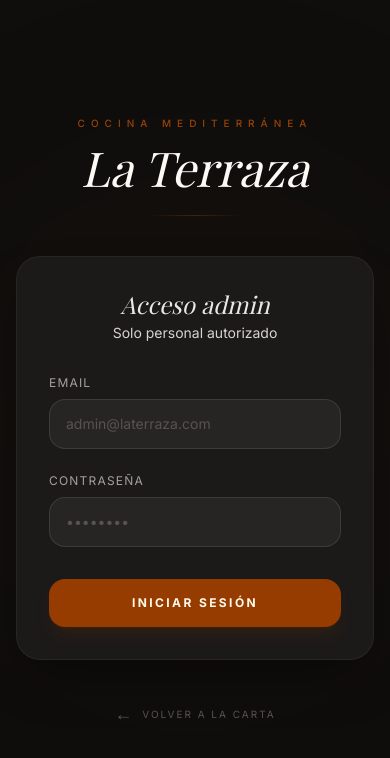
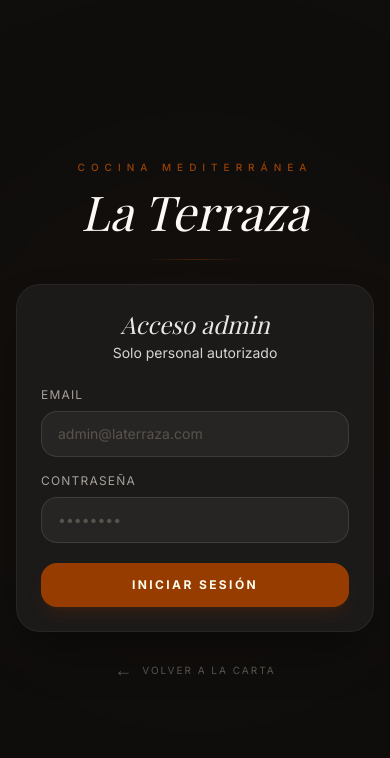
Before and after one commit to E4eTH/ejercicio_gestion_de_negocio, a React (Vite) app: page /login in a window 390 px wide. Shown: the top 758 px of the page. Built offline with nearby package versions, Linux system fonts and the light colour scheme; no server answers; a web font is replaced by a local one.

Commit message:
Correcciones en el Dashboard y Login

```diff
--- a/src/pages/LoginPage.jsx
+++ b/src/pages/LoginPage.jsx
@@ -26,13 +26,13 @@ const LoginPage = () => {
     };
 
     return (
-        <div className="min-h-screen bg-[#0f0e0d] flex flex-col items-center justify-center px-4 selection:bg-amber-100 selection:text-amber-900 relative overflow-hidden">
+        <div className="min-h-[100dvh] py-8 sm:py-0 bg-[#0f0e0d] flex flex-col items-center justify-center px-4 selection:bg-amber-100 selection:text-amber-900 relative overflow-x-hidden">
 
             {/* Subtle background glow */}
             <div className="absolute top-1/2 left-1/2 -translate-x-1/2 -translate-y-1/2 w-[500px] h-[500px] bg-amber-900/5 rounded-full blur-[120px] pointer-events-none"></div>
 
             {/* Logo / Marca */}
-            <div className="text-center mb-10 relative z-10">
+            <div className="text-center mb-6 sm:mb-10 relative z-10">
                 <p className="text-[10px] uppercase tracking-[0.6em] text-amber-700/80 mb-3 font-medium">
                     Cocina Mediterránea
                 </p>
@@ -43,7 +43,7 @@ const LoginPage = () => {
             </div>
 
             {/* Card del formulario */}
-            <div className="w-full max-w-sm bg-[#1c1a19] border border-white/5 rounded-3xl p-8 sm:p-10 flex flex-col gap-8 shadow-2xl shadow-black/40 relative z-10">
+            <div className="w-full max-w-sm bg-[#1c1a19] border border-white/5 rounded-3xl p-6 sm:p-10 flex flex-col gap-6 sm:gap-8 shadow-2xl shadow-black/40 relative z-10">
 
                 <div className="text-center">
                     <h2 className="font-display italic text-white/90 text-2xl leading-tight">
@@ -54,7 +54,7 @@ const LoginPage = () => {
                     </p>
                 </div>
 
-                <form onSubmit={handleSubmit} className="flex flex-col gap-6">
+                <form onSubmit={handleSubmit} className="flex flex-col gap-4 sm:gap-6">
 
                     {/* Email */}
                     <div className="flex flex-col gap-2">
@@ -67,7 +67,7 @@ const LoginPage = () => {
                             onChange={(e) => setEmail(e.target.value)}
                             required
                             placeholder="admin@laterraza.com"
-                            className="w-full bg-white/5 border border-white/10 rounded-2xl px-4 py-3.5 text-sm text-stone-200 placeholder:text-stone-600 focus:outline-none focus:border-amber-700/50 focus:bg-white/[0.07] transition-all"
+                            className="w-full bg-white/5 border border-white/10 rounded-2xl px-4 py-3 sm:py-3.5 text-sm text-stone-200 placeholder:text-stone-600 focus:outline-none focus:border-amber-700/50 focus:bg-white/[0.07] transition-all"
                         />
                     </div>
 
@@ -82,7 +82,7 @@ const LoginPage = () => {
                             onChange={(e) => setPassword(e.target.value)}
                             required
                             placeholder="••••••••"
-                            className="w-full bg-white/5 border border-white/10 rounded-2xl px-4 py-3.5 text-sm text-stone-200 placeholder:text-stone-600 focus:outline-none focus:border-amber-700/50 focus:bg-white/[0.07] transition-all"
+                            className="w-full bg-white/5 border border-white/10 rounded-2xl px-4 py-3 sm:py-3.5 text-sm text-stone-200 placeholder:text-stone-600 focus:outline-none focus:border-amber-700/50 focus:bg-white/[0.07] transition-all"
                         />
                     </div>
 
@@ -99,7 +99,7 @@ const LoginPage = () => {
                     <button
                         type="submit"
                         disabled={loading}
-                        className="mt-2 w-full bg-amber-800 hover:bg-amber-700 disabled:opacity-50 disabled:cursor-not-allowed text-amber-50 rounded-2xl py-4 text-xs uppercase tracking-[0.2em] font-bold transition-all duration-300 shadow-lg shadow-amber-900/20 active:scale-[0.98]"
+                        className="mt-1 sm:mt-2 w-full bg-amber-800 hover:bg-amber-700 disabled:opacity-50 disabled:cursor-not-allowed text-amber-50 rounded-2xl py-3.5 sm:py-4 text-xs uppercase tracking-[0.2em] font-bold transition-all duration-300 shadow-lg shadow-amber-900/20 active:scale-[0.98]"
                     >
                         {loading ? 'Entrando...' : 'Iniciar Sesión'}
                     </button>
@@ -111,7 +111,7 @@ const LoginPage = () => {
             {/* Volver a la carta */}
             <button
                 onClick={() => navigate('/')}
-                className="mt-10 text-[10px] text-stone-600 hover:text-amber-700 uppercase tracking-[0.2em] transition-all relative z-10 flex items-center gap-2"
+                className="mt-6 sm:mt-10 text-[10px] text-stone-600 hover:text-amber-700 uppercase tracking-[0.2em] transition-all relative z-10 flex items-center gap-2"
             >
                 <span className="text-lg">←</span> Volver a la carta
             </button>
--- a/src/pages/admin/DashboardPage.jsx
+++ b/src/pages/admin/DashboardPage.jsx
@@ -97,7 +97,7 @@ const DashboardPage = () => {
 
   // ── Estilos reutilizables ─────────────────────────────
   const input = "w-full bg-[#1a1714] border border-amber-900/30 rounded-xl px-4 py-2.5 text-sm text-[#fdfaf6] placeholder:text-stone-600 focus:outline-none focus:border-amber-700 transition-colors";
-  const label = "text-xs uppercase tracking-widest text-stone-500 mb-1 block";
+  const label = "text-xs uppercase tracking-widest text-stone-400 mb-1 block";
   const btn = "px-4 py-2 rounded-xl text-xs uppercase tracking-widest transition-colors duration-200";
 
   return (
```
